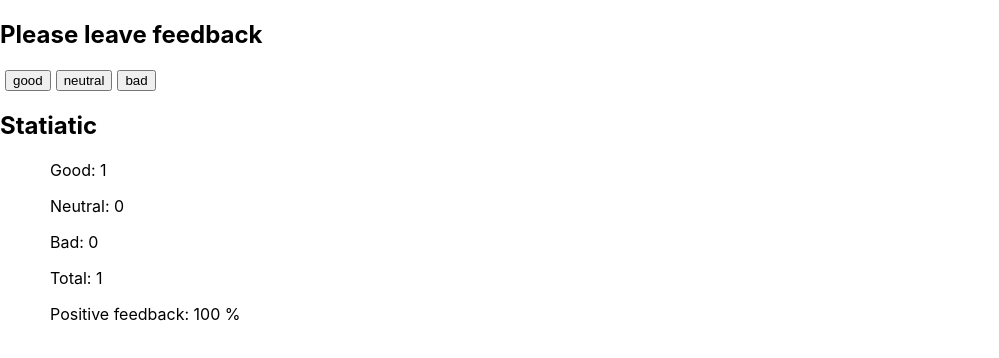
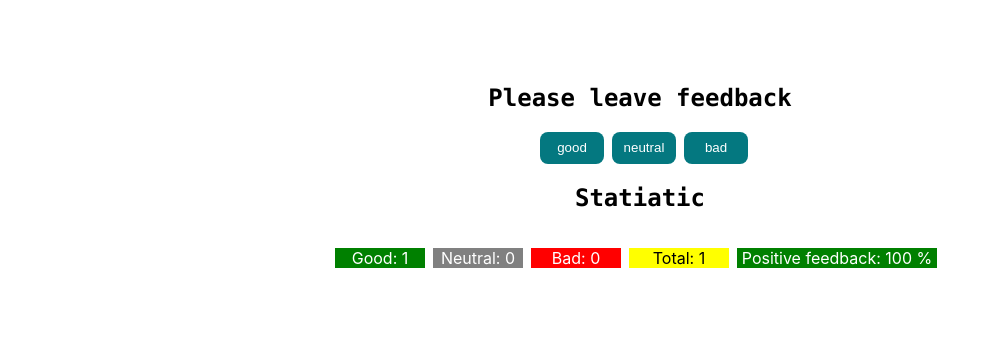
Before and after one commit to alexander-kulyk/goit-react-hw-02-feedback, a React (Create React App) app: page / in a window 1280 px wide. Both pictures are taken after a click on the button "good". Shown: the top 358 px of the page, without its empty margins (0-999 px from the left). Built offline with nearby package versions, Linux system fonts and the light colour scheme.

Commit message:
feedback style/protoType

```diff
--- a/src/components/App.jsx
+++ b/src/components/App.jsx
@@ -1,9 +1,13 @@
 // import { Box } from "./Box/Box";
 import React, { Component } from "react";
+import { ThemeProvider } from 'styled-components';
+
 import { FeedbackOptions } from "./FeedbackOptions/FeedbackOptions";
 import { Notification } from "./Notification/Notification";
 import { Section } from "./Section/Section";
 import { Statistics } from "./Statistics/Statistics";
+import { Container } from "components/Box/Box.styled";
+import { theme } from "theme/theme";
 
 
 
@@ -13,8 +17,6 @@ export class App extends Component {
     neutral: 0,
     bad: 0
   }
-
-
 
   handleIncrement = e =>{
 
@@ -47,7 +49,15 @@ export class App extends Component {
     const {good, neutral, bad} = this.state
     const total = good + neutral + bad
     return (
-          <div>
+          <ThemeProvider theme = {theme}>
+            <Container
+              display="flex"
+              flexDirection='column'
+              justifyContent='center'
+              alignItems='center'
+
+              pt={5}
+            >
             <Section title = 'Please leave feedback'>
               <FeedbackOptions
               options = {Object.keys(this.state)}
@@ -67,9 +77,8 @@ export class App extends Component {
                   />
               </Section>
             }
-
-
-          </div>
+          </Container>
+          </ThemeProvider>
         );
   }
 }
--- a/src/components/Box/Box.styled.js
+++ b/src/components/Box/Box.styled.js
@@ -1,8 +1,5 @@
 
-// import styled from 'styled-components';
+import styled from 'styled-components';
+import {  space, color, flexbox,  background, position, layout } from 'styled-system';
 
-// const Box = styled.div`
-
-// `;
-
-// export default Box ;
+export const Container = styled('div')( space, color, flexbox,  background, position, layout)
--- a/src/components/FeedbackOptions/FeedbackOptions.js
+++ b/src/components/FeedbackOptions/FeedbackOptions.js
@@ -1,3 +1,4 @@
+import PropTypes from 'prop-types';
 import { Button, ButtonBox } from "./FeedbackOptions.styled"
 
 
@@ -13,12 +14,12 @@ export const FeedbackOptions = ({onLeaveFeedback, options}) =>{
                 <Button type="button" key={item} name={item} onClick={onLeaveFeedback}>{item}</Button>
            ))}
         </ButtonBox>
+    )
+}
 
 
-    )
-}//onClick={handleIncrement}
 
-
-// <Button name="good">Good</Button>
-//         <Button name="neutral">Neutral</Button>
-//         <Button name="bad" >Bad</Button>
+FeedbackOptions.propTypes = {
+    options: PropTypes.array.isRequired,
+    onLeaveFeedback: PropTypes.func.isRequired,
+}
--- a/src/components/FeedbackOptions/FeedbackOptions.styled.js
+++ b/src/components/FeedbackOptions/FeedbackOptions.styled.js
@@ -3,10 +3,23 @@ import styled from 'styled-components'
 
 
 export const ButtonBox = styled.div`
+    display: flex;
+    align-items: center;
+    justify-content: center;
 
 `;
 
 export const Button = styled.button`
-    margin-left: 5px;
+    margin-left: ${p => p.theme.space[2]}px;
+    width: ${p => p.theme.space[5]}px;
+    height: ${p => p.theme.space[4]}px;
+
+    border: none;
+    border-radius: ${p => p.theme.space[2]}px;
+
+    background-color: ${p => p.theme.colors.bcBtn};
+    color: ${p => p.theme.colors.secondText};
+
+    cursor: pointer;
 
 `;
--- a/src/components/Section/Section.styled.js
+++ b/src/components/Section/Section.styled.js
@@ -3,10 +3,10 @@ import styled from 'styled-components'
 
 export const SectionBox = styled.section`
 
-
+  text-align: center;
 `;
 
 export const Title = styled.h1`
-
+    font-family:${p => p.theme.fonts.monospace};
 
 `;
--- a/src/components/Statistics/Statistics.js
+++ b/src/components/Statistics/Statistics.js
@@ -1,3 +1,4 @@
+import PropTypes from 'prop-types';
 import { ContainerStat, ItemStat, Positive, Total } from "./Statistics.styled"
 
 
@@ -17,11 +18,20 @@ export const Statistics = ({good, neutral, bad, totalFeedback, positivePercentag
     }
     return(
         <ContainerStat>
-            <ItemStat>Good: {good}</ItemStat>
-            <ItemStat>Neutral: {neutral}</ItemStat>
-            <ItemStat>Bad: {bad}</ItemStat>
-            <Total> Total: {total}</Total>
-            <Positive>Positive feedback: {calcPositiveFeedback()} %</Positive>
+            <ItemStat style={{backgroundColor: 'green'}}>Good: {good}</ItemStat>
+            <ItemStat style={{backgroundColor: 'gray'}}>Neutral: {neutral}</ItemStat>
+            <ItemStat style={{backgroundColor: 'red'}}>Bad: {bad}</ItemStat>
+            <Total style={{backgroundColor: 'yellow'}}> Total: {total}</Total>
+            <Positive style={{backgroundColor: 'green'}}>Positive feedback: {calcPositiveFeedback()} %</Positive>
         </ContainerStat>
     )
+};
+
+
+Statistics.propTypes = {
+    good: PropTypes.string.isRequired,
+    neutral: PropTypes.string.isRequired,
+    bad: PropTypes.string.isRequired,
+    totalFeedback: PropTypes.func.isRequired,
+    positivePercentage: PropTypes.func.isRequired
 }
--- a/src/components/Statistics/Statistics.styled.js
+++ b/src/components/Statistics/Statistics.styled.js
@@ -4,17 +4,30 @@ import styled from 'styled-components';
 
 
 export const ContainerStat  = styled.div`
-    margin-left: 50px;
-
+   display: flex;
+   justify-content: center;
+   align-items: center;
 `;
 
+
 export const ItemStat  = styled.p`
+    width: 90px;
+    height: 20px;
 
-`;
+    margin-right:${p =>p.theme.space[2]}px;
+
+    color: ${p =>p.theme.colors.secondText};
+`
 
 export const Total  = styled.p`
+width: 100px;
+margin-right:${p =>p.theme.space[2]}px;
 
+color: ${p =>p.theme.colors.textPrimary}
 `;
 export const Positive  = styled.p`
+width: 200px;
 
+margin-right:${p =>p.theme.space[2]}px;
+color: ${p =>p.theme.colors.secondText}
 `;
--- /dev/null
+++ b/src/theme/theme.js
@@ -0,0 +1,25 @@
+export const theme = {
+    colors:{
+        textPrimary: 'black',
+        secondText: 'white',
+        bcPrimary: 'white',
+        bcBtn: 'rgb(4, 120, 128)'
+
+    },
+    fonts: {
+        body: 'system-ui, -apple-system, BlinkMacSystemFont, "Segoe UI", Roboto, "Helvetica Neue", sans-serif',
+        heading: 'Georgia, serif',
+        monospace: 'Menlo, monospace',
+    },
+    fontSizes: [
+        12, 14, 16, 20, 24, 32, 48, 64,
+    ],
+
+    borders: {
+        border: '0.5px solid rgb(216, 214, 214)',
+    },
+    space:[0, 4, 8, 16, 32, 64, 128, 256, 512],
+
+    shadow:{
+        boxShadow: '0px 16px 50px -3px rgba(0,0,0,0.6)'}
+}
```
Also changed, not shown: src/components/Box/Box.js (deleted, +0 -11 lines), src/components/Notification/Notification.js (+7 -0 lines), src/components/Section/Section.js (+8 -1 lines).
